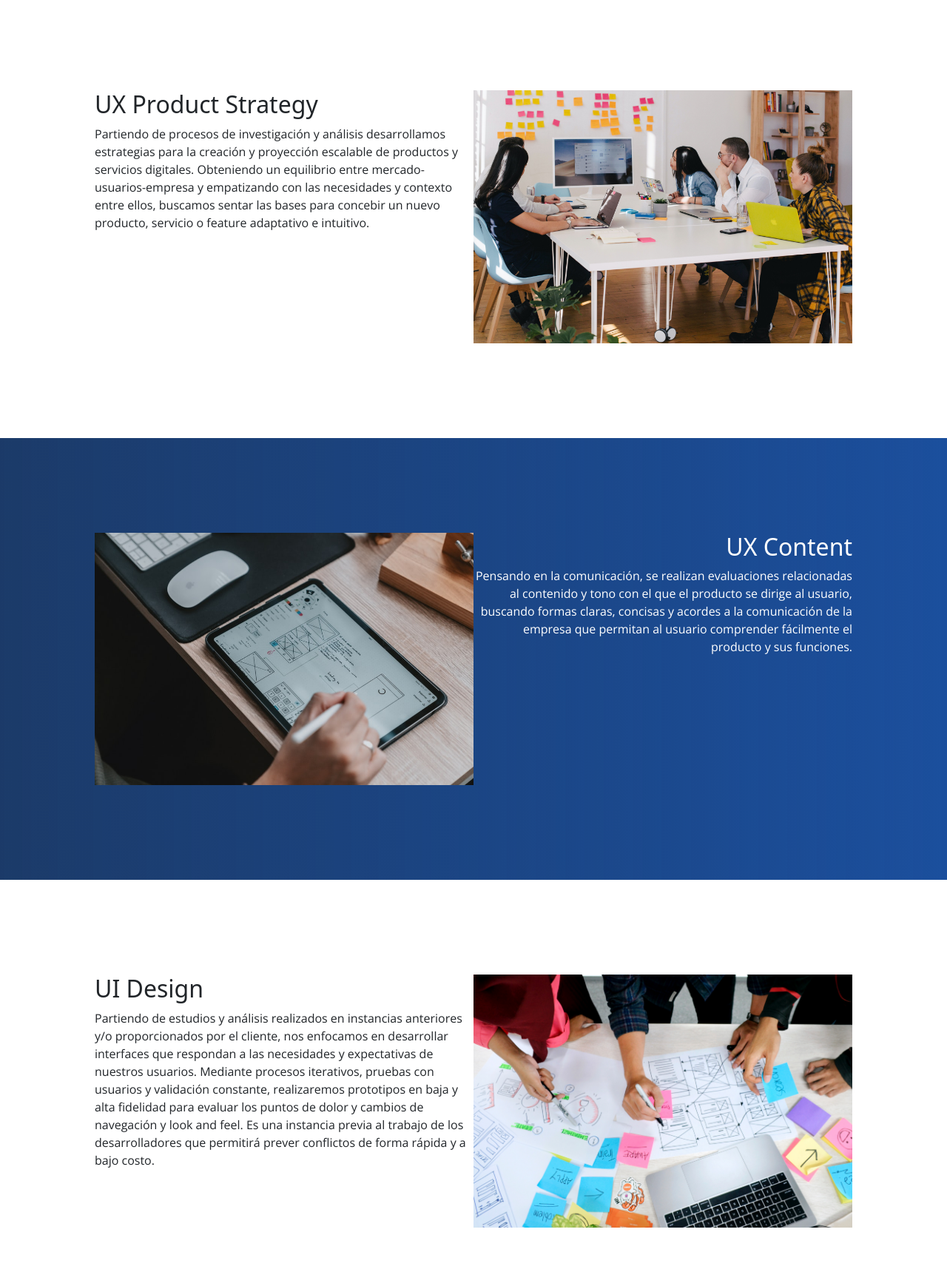
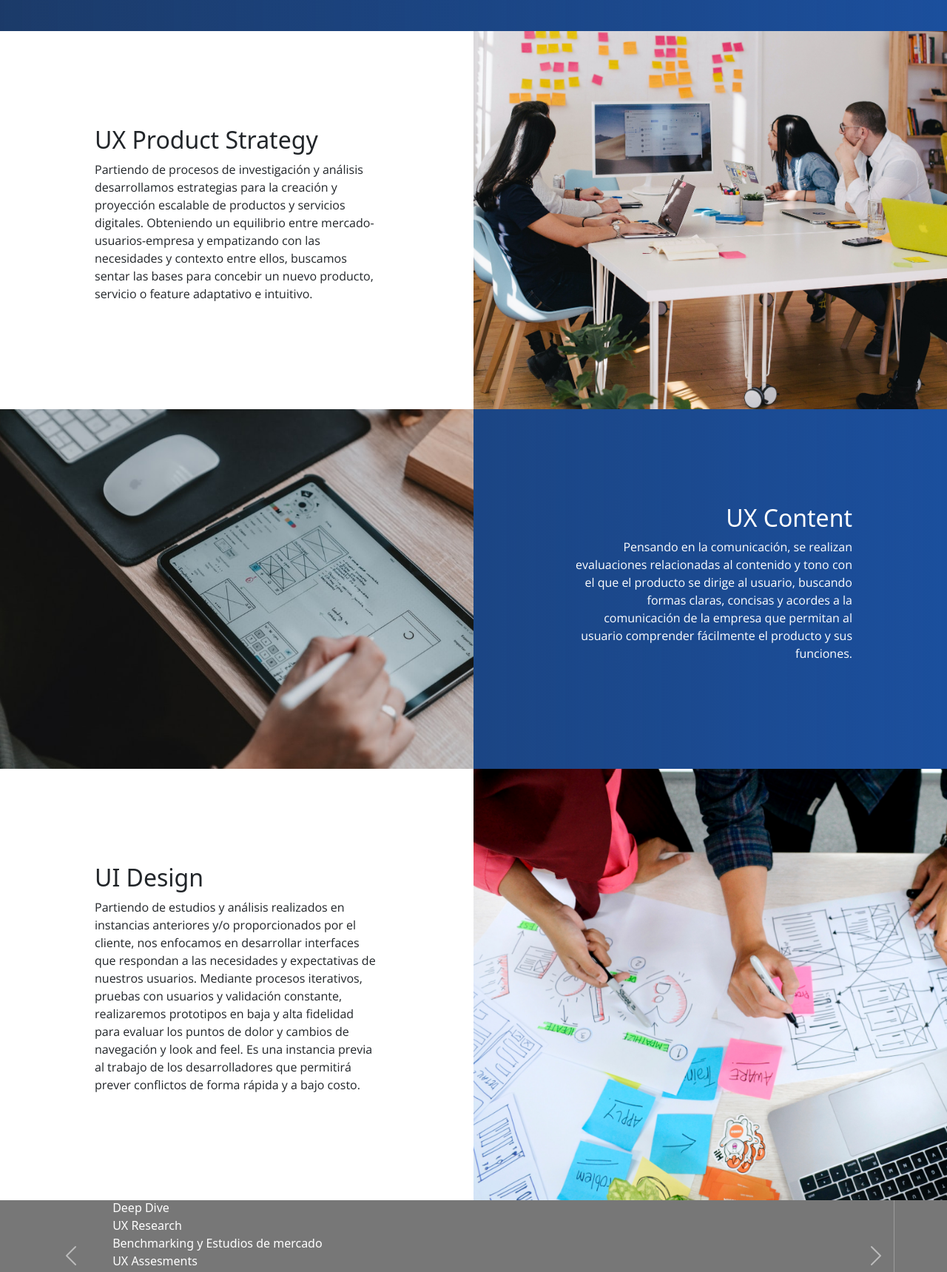
Before and after one commit to hernan-moyano/UX-UI_ayi, a plain HTML site: page index.html in a window 1280 px wide. Shown: the part 420-2139 px from the top of the page at 74% size. Drawn offline with nearby package versions, Linux system fonts and the light colour scheme.

Commit message:
ajustes en bg

```diff
--- a/css/styles.css
+++ b/css/styles.css
@@ -18,11 +18,12 @@ ul
 .container1 , .container2, .container3 , .container4, .container5 , .container6
 {
     display: grid;
-    grid-template-columns: repeat(2, 1fr);
+    grid-template-columns: 50% 50%;
+    grid-template-rows: 1fr;
 
 }
 
-.container1 , .container2, .container3 , .container4, .container5 , .container6 div
+  .container1 div, .container2 div, .container3 div, .container4 div, .container5 div, .container6 div
 {
     padding: 8em;
     justify-items: stretch;
@@ -46,8 +47,29 @@ header, .container3, .container5
     color: white;
     background: linear-gradient(106.78deg, rgba(229, 47, 38, 0.3) 27.54%, rgba(229, 47, 38, 0) 94.21%), #1B4F9D;
 }
+.img-1{
+    background-image: url("/img/leon-vbxyFxlgpjM-unsplash.jpg");
+    background-repeat: no-repeat;
+    background-size: cover;
+}
 
+.img-2{
+    background-image: url("/img/photo-1586717791821-3f44a563fa4c.jpg");
+    background-repeat: no-repeat;
+    background-size: cover;
+}
+.img-3{
+    background-image: url("/img/ux-indonesia-qC2n6RQU4Vw-unsplash.jpg");
+    background-repeat: no-repeat;
+    background-size: cover;
+}
+.img-4{
+    background-image: url("/img/pantalla-cidi.png");
+    background-repeat: no-repeat;
+    background-size:contain;
+    background-position: 50% 3.5cm;
 
+}
 /* footer */
 
 .footer_top, .footer_top .footer_col1, .footer_top .container_inner > .widget, .footer_top.footer_top_full > .widget
--- a/index.html
+++ b/index.html
@@ -49,14 +49,20 @@
         adaptativo e intuitivo.
       </p>
     </div>
-    <div>
-      <img class="img-fluid" src="/img/leon-vbxyFxlgpjM-unsplash.jpg" alt="">
+    <div class="img-1">
+      <!--
+<img class="img-fluid img-thumbnail" src="/img/leon-vbxyFxlgpjM-unsplash.jpg" alt="">
+      -->
+
 
     </div>
   </section>
   <section class="container3">
-    <div>
+    <div class="img-2">
+      <!--
       <img class="img-fluid" src="/img/photo-1586717791821-3f44a563fa4c.jpg" alt="">
+
+      -->
 
     </div>
     <div class="div-derecho">
@@ -91,8 +97,10 @@
         costo.
       </p>
     </div>
-    <div>
+    <div class="img-3">
+      <!--
       <img class="img-fluid" src="/img/ux-indonesia-qC2n6RQU4Vw-unsplash.jpg" alt="">
+      -->
     </div>
 
   </section>
@@ -185,8 +193,10 @@
       <h2>Conocé más sobre nuestros proyectos</h2>
       <a class="btn btn-lg btn-primary" href="https://www.behance.net/uxteamAyi">Ir a Behance</a>
     </div>
-    <div class="div-derecho">
+    <div class="img-4">
+      <!--
       <img class="img-fluid" src="/img/pantalla-cidi.png" alt="pantalla con app">
+      -->
     </div>
   </section>
 
```
